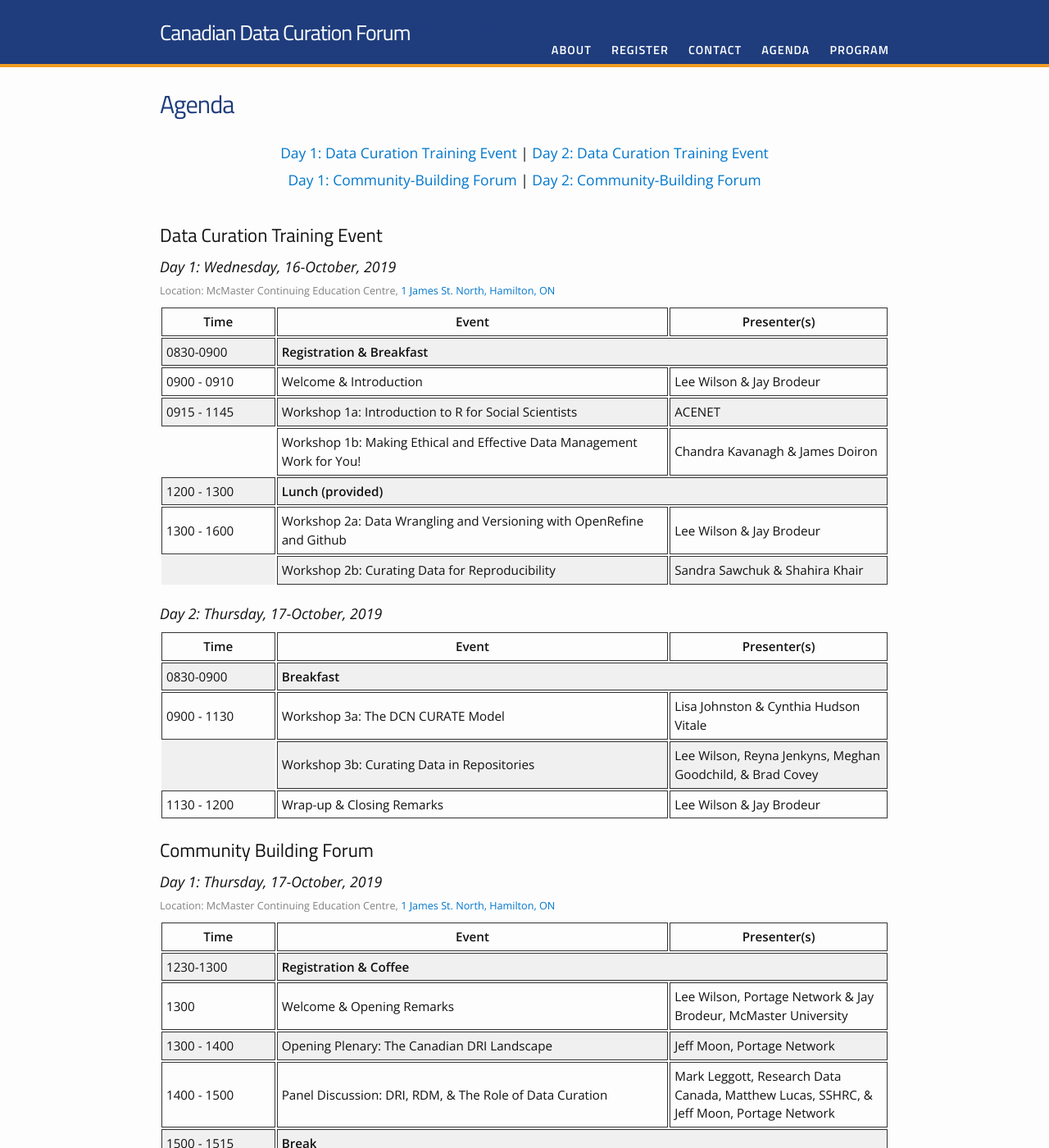
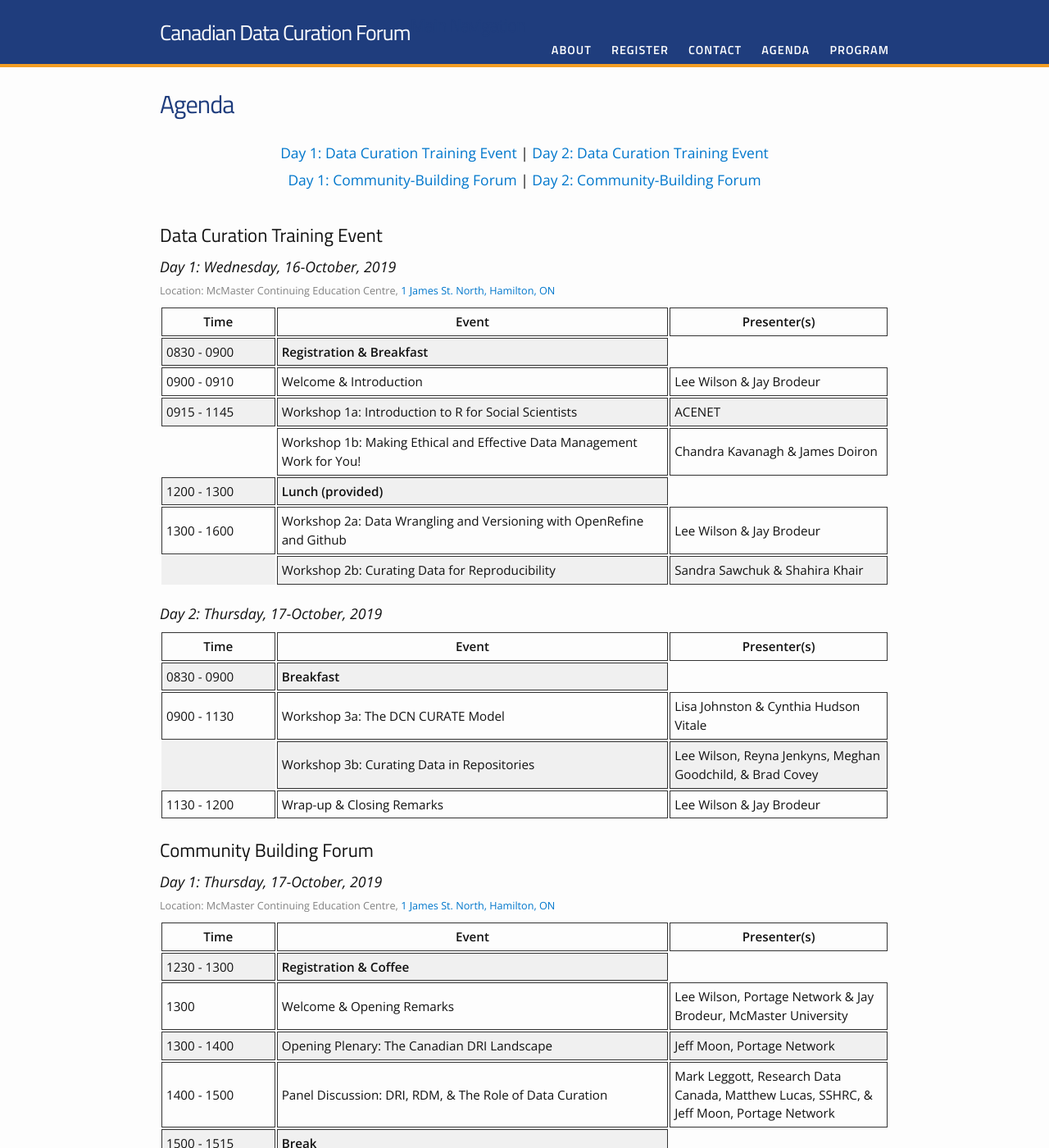
Before and after one commit to data-curation/data-curation.github.io, a Jekyll site: the page built from agenda.md, in a window 1280 px wide and 1400 px high. Shown: the whole window at 82% size. Built offline with Jekyll 4.4.1, drawn with Linux system fonts in a browser that asks for light colours; part of the change alters nothing that is shown.

```diff
--- a/agenda.md
+++ b/agenda.md
@@ -27,8 +27,8 @@ permalink: /agenda/
   </thead>
 <tbody>
     <tr>
-	<td>0830-0900</td>
-	<td colspan="2"><strong>Registration & Breakfast</strong></td>
+	<td>0830 - 0900</td>
+	<td><strong>Registration & Breakfast</strong></td>
     </tr>
     <tr>
         <td>0900 - 0910</td>
@@ -47,7 +47,7 @@ permalink: /agenda/
     </tr>
     <tr>
 	 <td>1200 - 1300</td>
-	 <td colspan="2"><strong>Lunch (provided)</strong></td>
+	 <td><strong>Lunch (provided)</strong></td>
     </tr>
     <tr>
 	<td>1300 - 1600</td>
@@ -76,8 +76,8 @@ permalink: /agenda/
   </thead>
   <tbody>
     <tr>
-	<td>0830-0900</td>
-	<td colspan="2"><strong>Breakfast</strong></td>
+	<td>0830 - 0900</td>
+	<td><strong>Breakfast</strong></td>
     </tr>
     <tr>
     	<td>0900 - 1130</td>
@@ -113,8 +113,8 @@ permalink: /agenda/
   </thead>
   <tbody>
     <tr>
-	<td>1230-1300</td>
-	<td colspan="2"><strong>Registration & Coffee</strong></td>
+	<td>1230 - 1300</td>
+	<td><strong>Registration & Coffee</strong></td>
     </tr>
     <tr>
         <td>1300</td>
@@ -133,7 +133,7 @@ permalink: /agenda/
     </tr>
     <tr>
 	 <td>1500 - 1515</td>
-	 <td colspan="2"><strong>Break</strong></td>
+	 <td><strong>Break</strong></td>
     </tr>
     <tr>
 	<td>1515 - 1615</td>
@@ -162,8 +162,8 @@ permalink: /agenda/
   </thead>
   <tbody>
     <tr>
-	<td>0830-0900</td>
-	<td colspan="2"><strong>Breakfast & Coffee</strong></td>
+	<td>0830 - 0900</td>
+	<td ><strong>Breakfast & Coffee</strong></td>
     </tr>
     <tr>
         <td>0900 - 0945</td>
@@ -177,7 +177,7 @@ permalink: /agenda/
     </tr>
     <tr>
 	 <td>1030 - 1045</td>
-	 <td colspan="2"><strong>Break</strong></td>
+	 <td><strong>Break</strong></td>
     </tr>
     <tr>
     	<td>1045 - 1200</td>
@@ -186,7 +186,7 @@ permalink: /agenda/
     </tr>
     <tr>
 	<td>1200 - 1300</td>
-	<td colspan="2"><strong>Break</strong></td>
+	<td><strong>Break</strong></td>
     </tr>
     <tr>
 	<td>1300 - 1430</td>
```
